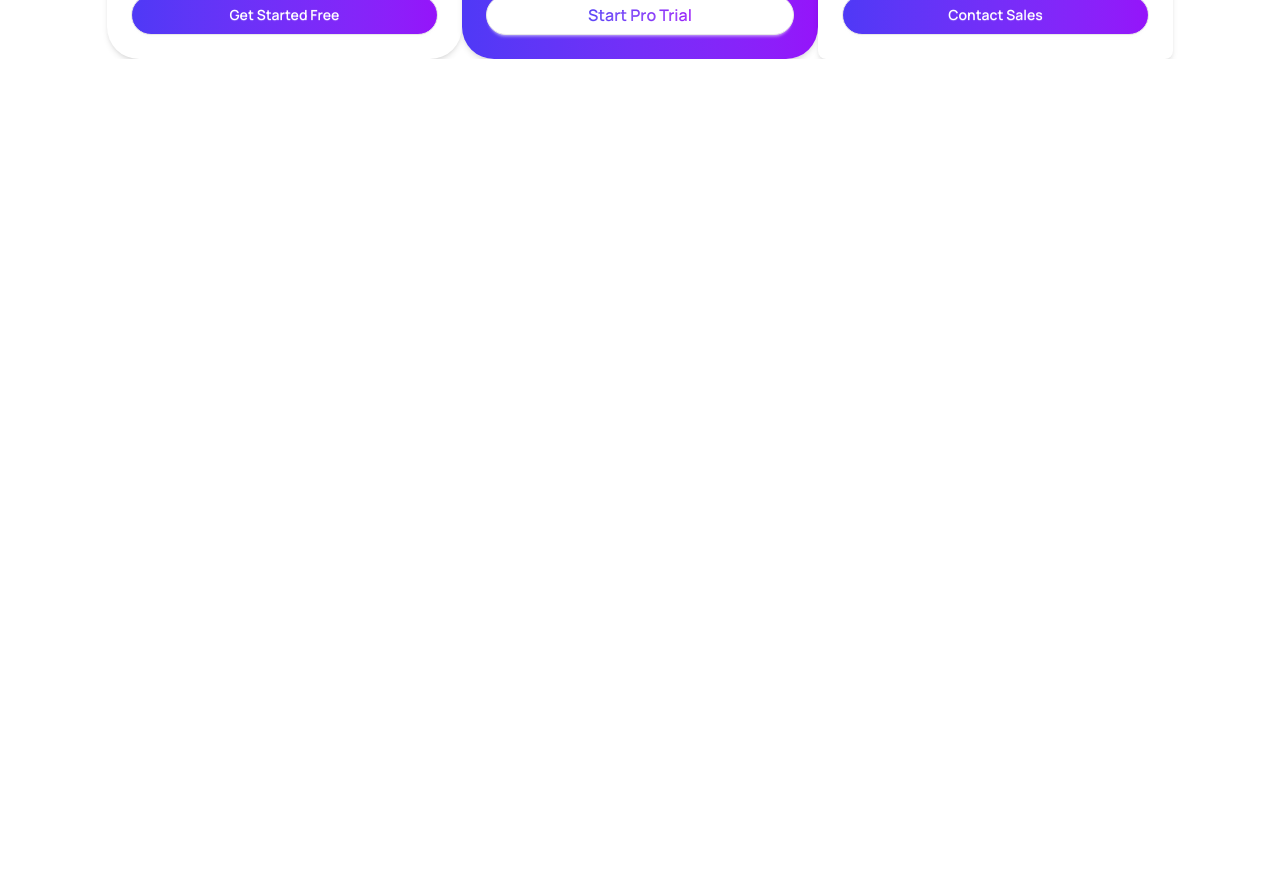
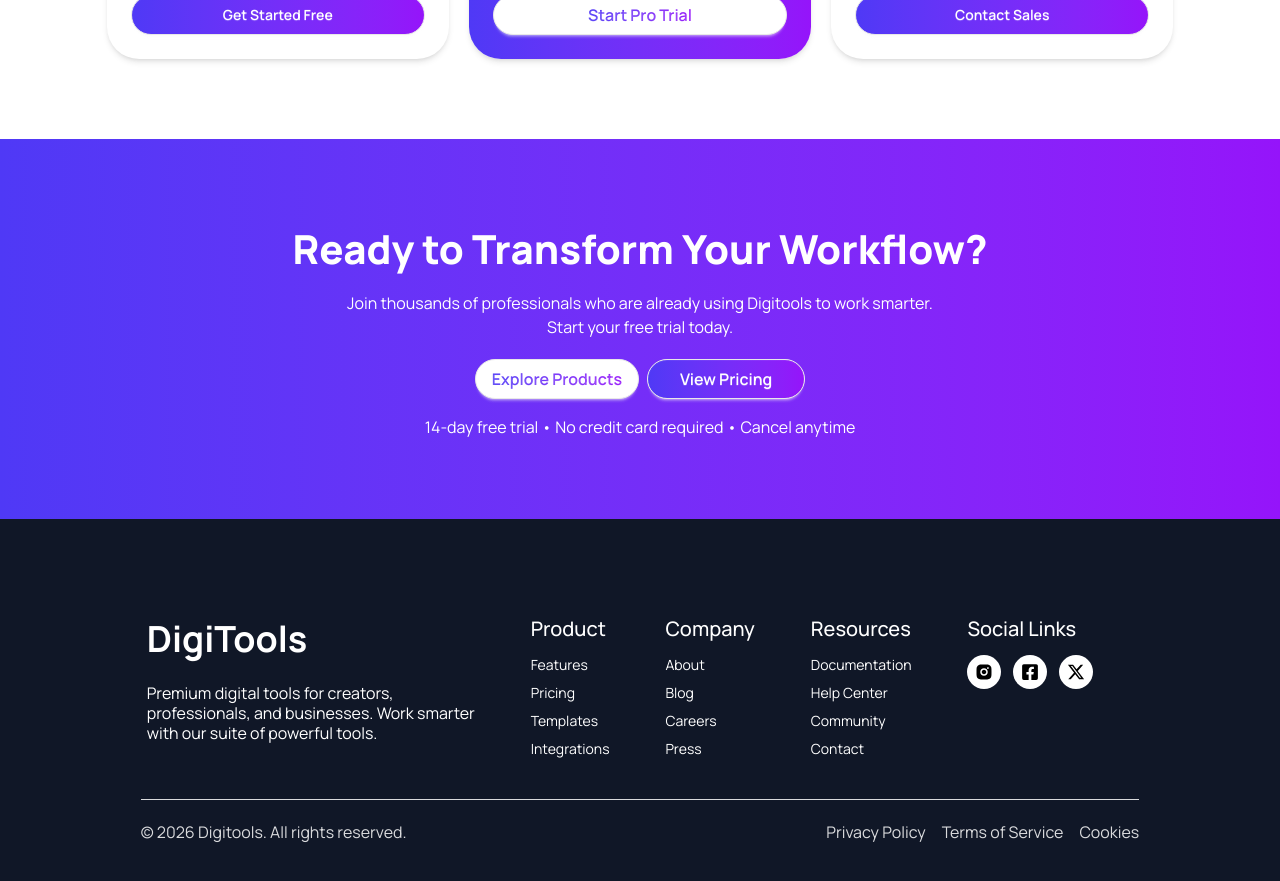
Before and after one commit to AfsaraSilviAmi/Assignment6-Digitool, a React (Vite) app: page / in a window 1280 px wide. Shown: the part 3840-4721 px from the top of the page. Before the commit the page ends 3899 px from the top, so only its background shows below. Built offline with nearby package versions, Linux system fonts and the light colour scheme.

Commit message:
Did the footer

```diff
--- a/src/App.jsx
+++ b/src/App.jsx
@@ -9,6 +9,7 @@ import Cart from './components/Cart'
 import { toast, ToastContainer } from 'react-toastify'
 import Step from './components/Step'
 import PricingDiv from './components/PricingDiv'
+import Footer from './components/Footer'
 
 function App() {
 const productPromise = fetch("/products.json").then((res)=>res.json());
@@ -50,6 +51,7 @@ const handleCheckOut = ()=>{
       </Suspense>
       <Step></Step>
       <PricingDiv></PricingDiv>
+      <Footer></Footer>
       <ToastContainer/>
     </>
   )
--- /dev/null
+++ b/src/components/Footer.jsx
@@ -0,0 +1,75 @@
+import React from 'react';
+import { FaFacebookSquare } from 'react-icons/fa';
+import { FaXTwitter } from 'react-icons/fa6';
+import { RiInstagramFill } from 'react-icons/ri';
+
+const Footer = () => {
+    return (
+        <div>
+            <div className='bg-linear-to-r from-[#4F39F6] to-[#9514FA] text-white text-center p-5 md:p-20 mt-20'>
+               <div className='space-y-3 mb-5'>
+                <p className='font-extrabold text-[25px] md:text-[40px]'>Ready to Transform Your Workflow?</p>
+               <p className='text-[16px]'>Join thousands of professionals who are already using Digitools to work smarter. <br />Start your free trial today.</p>
+               </div>
+               <div className='md:flex grid gap-2 justify-center mb-4'>
+                <button className="btn bg-white rounded-3xl"><span className='bg-linear-to-r from-[#4F39F6] to-[#9514FA] text-transparent bg-clip-text md:text-[16px] font-semibold'>Explore Products</span></button>
+              <button className="btn bg-linear-to-r from-[#4F39F6] to-[#9514FA] text-white rounded-3xl px-8 md:text-[16px] font-semibold">View Pricing</button>
+               </div>
+               <p className='text-[16px]'>14-day free trial • No credit card required • Cancel anytime</p>
+            </div>
+            <div className='bg-[#101727] pb-10 pt-15'>
+                  <footer className="footer text-white sm:footer-horizontal p-10 w-10/12 mx-auto">
+  <aside>
+
+    <p className='text-4xl font-bold mb-4'>DigiTools</p>
+    <p className='text-[16px]'>Premium digital tools for creators, <br />professionals, and businesses. Work smarter <br /> with our suite of powerful tools.</p>
+  </aside>
+  <nav>
+    <h6 className="font-medium text-[20px] mb-2">Product</h6>
+    <a className="link link-hover">Features</a>
+    <a className="link link-hover">Pricing</a>
+    <a className="link link-hover">Templates</a>
+    <a className="link link-hover">Integrations</a>
+  </nav>
+  <nav>
+    <h6 className="font-medium text-[20px] mb-2">Company</h6>
+    <a className="link link-hover">About</a>
+    <a className="link link-hover">Blog</a>
+    <a className="link link-hover">Careers</a>
+    <a className="link link-hover">Press</a>
+  </nav>
+  <nav>
+    <h6 className="font-medium text-[20px] mb-2">Resources</h6>
+    <a className="link link-hover">Documentation</a>
+    <a className="link link-hover">Help Center</a>
+    <a className="link link-hover">Community</a>
+    <a className="link link-hover">Contact</a>
+  </nav>
+  <nav>
+    <h6 className="font-medium text-[20px] mb-2">Social Links</h6>
+   <div className='flex gap-3'>
+     <div className='bg-white p-2 rounded-full'><RiInstagramFill className='text-black text-[18px]'></RiInstagramFill></div>
+    <div className='bg-white p-2 rounded-full'><FaFacebookSquare className='text-black text-[18px]'></FaFacebookSquare></div>
+    <div className='bg-white p-2 rounded-full'><FaXTwitter className='text-black text-[18px]'></FaXTwitter></div>
+   </div>
+  </nav>
+</footer>
+ <hr className='text-[#fafafadc] w-[78%] mx-auto mb-5'></hr>
+
+  <div className=' w-[78%] mx-auto md:flex justify-between text-[#fafafadc]'>
+    <div>
+        <p className='md:text-[16px] text-[12px] mb-2'>© 2026 Digitools. All rights reserved.</p>
+    </div>
+    <div className='flex gap-4 md:text-[16px] text-[12px]'>
+        <p>Privacy Policy</p>
+        <p>Terms of Service</p>
+        <p>Cookies</p>
+    </div>
+  </div>
+
+            </div>
+        </div>
+    );
+};
+
+export default Footer;
--- a/src/components/PricingDiv.jsx
+++ b/src/components/PricingDiv.jsx
@@ -8,7 +8,7 @@ const PricingDiv = () => {
                 <p className='text-[16px] text-[#627382]'>Choose the plan that fits your needs. Upgrade or downgrade anytime.</p>
             </div>
             <div>
-                <div className='grid md:grid-cols-3 w-10/12 mx-auto mt-15 items-stretch'>
+                <div className='grid md:grid-cols-3 gap-5 w-10/12 mx-auto mt-15 items-stretch'>
                     <div className="card bg-base-100 shadow-md flex flex-col rounded-4xl">
   <div className="card-body flex flex-col h-full">
     <div>
@@ -81,8 +81,8 @@ const PricingDiv = () => {
     </div>
   </div>
 </div>
-                    <div className="card bg-base-100 shadow-md flex flex-col">
-  <div className="card-body flex flex-col h-full rounded-4xl">
+                    <div className="card bg-base-100 shadow-md flex flex-col rounded-4xl">
+  <div className="card-body flex flex-col h-full">
     <div>
       <h2 className="text-[24px] font-bold bg-base-100">Enterprise</h2>
       <p className='mb-4 text-[16px] text-[#627382]'>For teams and businesses</p>
```
